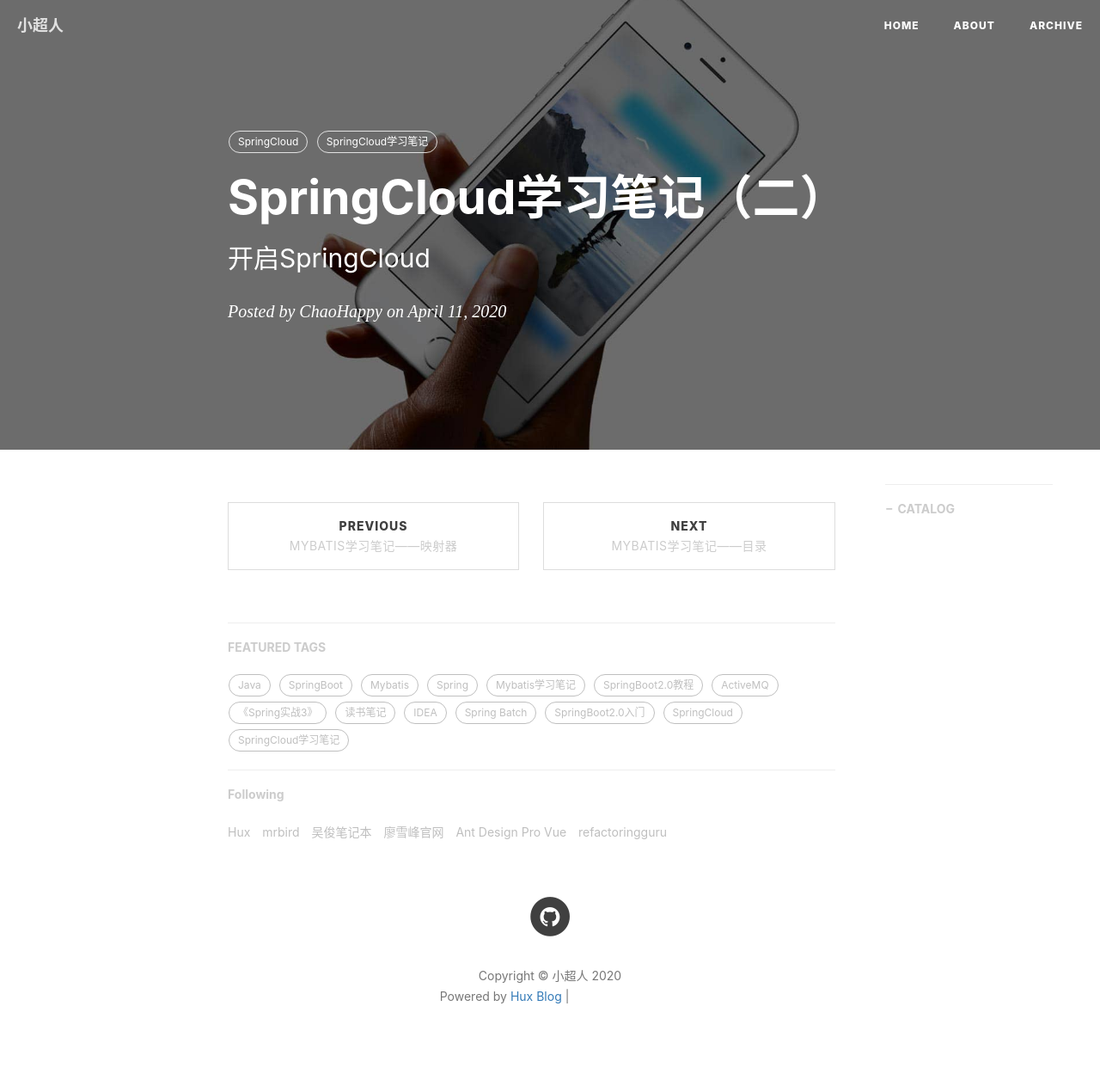
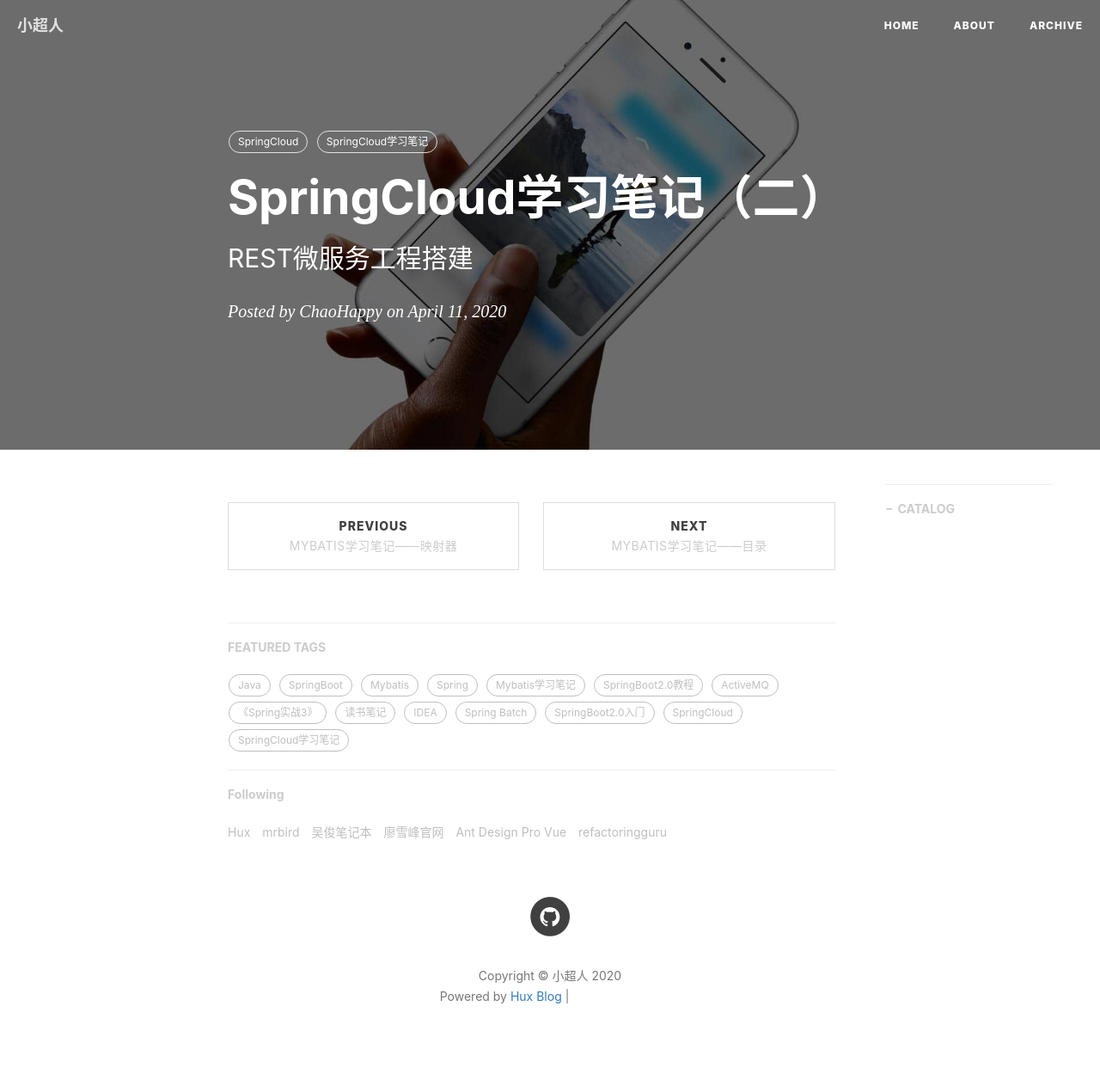
Before and after one commit to ChaoHappy/ChaoHappy.github.io, a Jekyll site: the page built from _posts/SpringCloud/2020-04-11-SpringCloud学习笔记（二）——REST微服务工程搭建.md, in a window 1280 px wide. Shown: the whole page at 86% size. Built offline with Jekyll 4.4.1, drawn with Linux system fonts in a browser that asks for light colours; nearby versions of some CDN libraries; comment, search, counter and statistics services are not loaded; grey boxes are pictures that could not be loaded.

Commit message:
REST微服务工程搭建

```diff
--- a/_posts/SpringCloud/2020-04-11-SpringCloud学习笔记（二）——开启SpringCloud.md
+++ b/_posts/SpringCloud/2020-04-11-SpringCloud学习笔记（二）——REST微服务工程搭建.md
@@ -1,7 +1,7 @@
 ---
 layout:     post
 title:      SpringCloud学习笔记（二）
-subtitle:   开启SpringCloud
+subtitle:   REST微服务工程搭建
 date:       2020-04-11
 author:     ChaoHappy
 header-img: img/post-bg-ios9-web.jpg
```
Also changed, not shown: images/SpringCloud/SpringCloud学习笔记/1.png (added).
